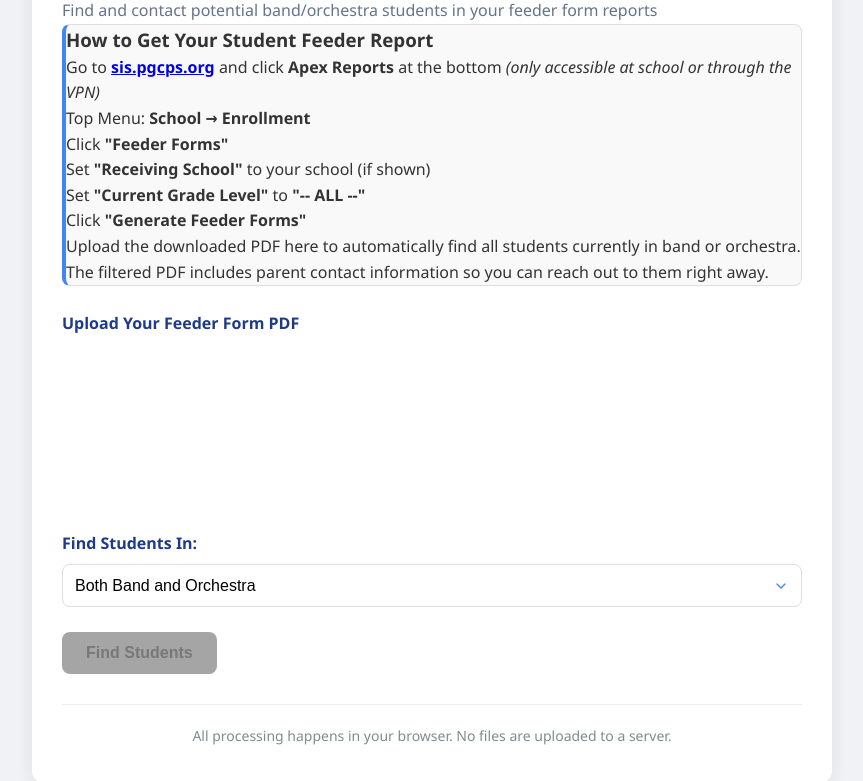
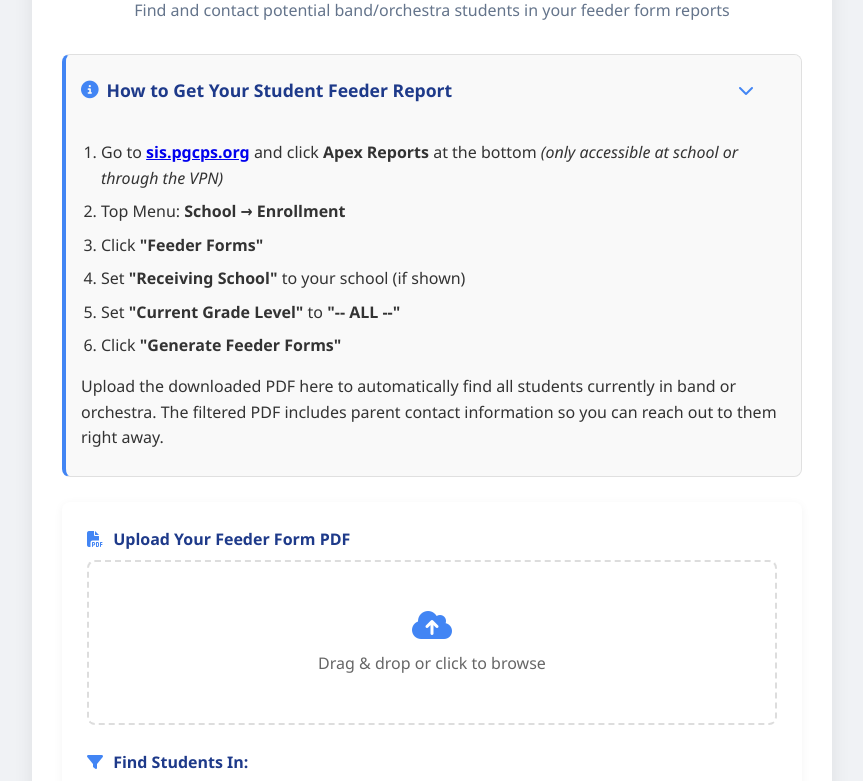
Before and after one commit to paul-hatton/apex-feeder-processor, a plain HTML site: page index.html in a window 1280 px wide. Shown: the part 118-899 px from the top of the page, without its empty margins (208-1071 px from the left). Drawn offline with Linux system fonts and the light colour scheme; a script that the page names is missing.

Commit message:
Update index.html

```diff
--- a/index.html
+++ b/index.html
@@ -9,16 +9,26 @@
   <script src="https://cdnjs.cloudflare.com/ajax/libs/pdf.js/3.4.120/pdf.worker.min.js"></script>
   <!-- pdf-lib library for creating the new PDF -->
   <script src="https://unpkg.com/pdf-lib/dist/pdf-lib.min.js"></script>
+  <!-- Font Awesome for icons -->
+  <link rel="stylesheet" href="https://cdnjs.cloudflare.com/ajax/libs/font-awesome/6.4.0/css/all.min.css">
   <!-- Custom CSS -->
   <link rel="stylesheet" href="styles.css">
 </head>
 <body>
 <div class="container">
-  <h1>PGCPS Band/Orchestra Student Finder</h1>
+  <header>
+    <h1><i class="fas fa-music"></i> PGCPS Band/Orchestra Student Finder</h1>
     <p class="subtitle">Find and contact potential band/orchestra students in your feeder form reports</p>
+  </header>
 
-  <div class="instruction-box">
-    <h3>How to Get Your Student Feeder Report</h3>
+  <div class="instruction-box collapsible">
+    <div class="instruction-header">
+      <h3><i class="fas fa-info-circle"></i> How to Get Your Student Feeder Report</h3>
+      <button class="toggle-btn" aria-label="Toggle instructions">
+        <i class="fas fa-chevron-down"></i>
+      </button>
+    </div>
+    <div class="instruction-content">
       <ol>
         <li>Go to <strong><a href="https://sis.pgcps.org" target="_blank">sis.pgcps.org</a></strong> and click <strong>Apex Reports</strong> at the bottom <em>(only accessible at school or through the VPN)</em></li>
         <li>Top Menu: <strong>School → Enrollment</strong></li>
@@ -29,16 +39,23 @@
       </ol>
       <p>Upload the downloaded PDF here to automatically find all students currently in band or orchestra. The filtered PDF includes parent contact information so you can reach out to them right away.</p>
     </div>
+  </div>
 
-  <div id="upload-form">
+  <div id="upload-form" class="card">
     <div class="form-group">
-      <label for="file-upload">Upload Your Feeder Form PDF</label>
+      <label for="file-upload"><i class="fas fa-file-pdf"></i> Upload Your Feeder Form PDF</label>
+      <div class="file-upload-container">
         <input type="file" id="file-upload" accept=".pdf">
+        <div class="upload-placeholder">
+          <i class="fas fa-cloud-upload-alt"></i>
+          <span>Drag & drop or click to browse</span>
+        </div>
+      </div>
       <div id="file-info" class="file-info"></div>
     </div>
 
     <div class="form-group">
-      <label for="filter-type">Find Students In:</label>
+      <label for="filter-type"><i class="fas fa-filter"></i> Find Students In:</label>
       <select id="filter-type">
         <option value="both">Both Band and Orchestra</option>
         <option value="band">Only Band</option>
@@ -46,7 +63,9 @@
       </select>
     </div>
 
-    <button id="process-button" disabled>Find Students</button>
+    <button id="process-button" class="btn-primary" disabled>
+      <i class="fas fa-search"></i> Find Students
+    </button>
 
     <div id="progress-container" class="progress-container hidden">
       <p id="progress-text" class="progress-text">Processing PDF...</p>
@@ -58,11 +77,15 @@
     <div id="status-message" class="status-message hidden"></div>
   </div>
 
-  <div id="result-container" class="hidden">
+  <div id="result-container" class="card hidden">
     <div class="status-message success-message" id="summary-message"></div>
     <div class="button-group">
-      <a id="download-report" class="download-link" download="band_orchestra_students.pdf">Download Student List</a>
-      <button id="reset-button" class="secondary-button">Process Another Report</button>
+      <a id="download-report" class="download-link" download="band_orchestra_students.pdf">
+        <i class="fas fa-download"></i> Download Student List
+      </a>
+      <button id="reset-button" class="secondary-button">
+        <i class="fas fa-redo"></i> Process Another Report
+      </button>
     </div>
     <div class="pdf-preview">
       <iframe id="pdf-preview" title="PDF Report Preview"></iframe>
@@ -70,7 +93,7 @@
   </div>
 
   <footer>
-    <p>All processing happens in your browser. No files are uploaded to a server.</p>
+    <p><i class="fas fa-shield-alt"></i> All processing happens in your browser. No files are uploaded to a server.</p>
   </footer>
 </div>
 
```
Lines whose indentation alone changed are shown as unchanged.
